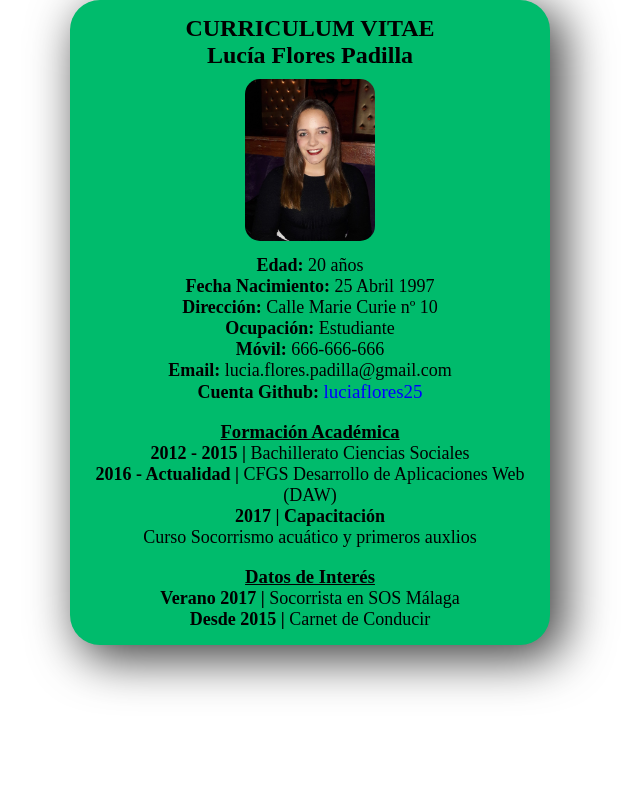
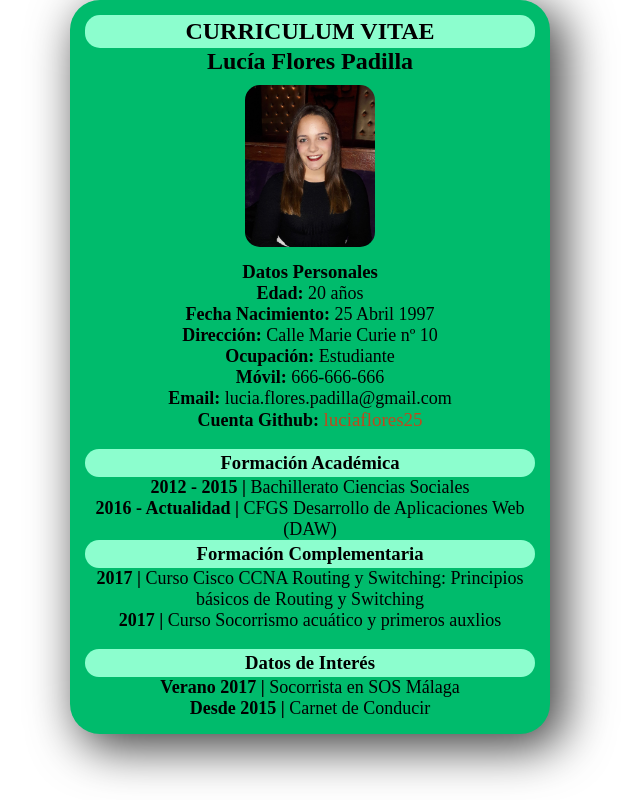
Before and after one commit to luciaflores25/luciaflores25.github.io, a plain HTML site: page index.html in a window 1280 px wide. Shown: the whole page, without its empty margins (330-970 px from the left). Drawn offline with Linux system fonts and the light colour scheme.

Commit message:
actualizado

```diff
--- a/index.html
+++ b/index.html
@@ -9,14 +9,17 @@
 			padding:  0 auto;
 		}
 
-		h3{
-			text-decoration: underline;
+		.titulo{
+			background-color: #8CFECE;
+			border-radius: 15px;
+			padding: 3px;
+			borer: 1px solid #;
 		}
 
 		a{
 			text-decoration: none;
 			font-size: 19px;
-			color: blue;
+			color: #BD4A1E;
 		}
 
 		a:hover{
@@ -60,10 +63,10 @@
 	<div id="wrapper" >
 		<div id="datosPersonales" >
 
-			<h2>CURRICULUM VITAE</h2>
+			<h2 class="titulo">CURRICULUM VITAE</h2>
 			<h2><strong>Lucía Flores Padilla</strong></h2>
 			<img id="miFoto" src="img/miFoto.jpg">
-
+			<h3>Datos Personales</h3>
 			<p><strong>Edad:</strong> 20 años</p>
 			<p><strong>Fecha Nacimiento:</strong> 25 Abril 1997</p>
 			<p><strong>Dirección:</strong> Calle Marie Curie nº 10</p>
@@ -74,14 +77,16 @@
 		</div>
 		<div id="formacionYexperiencia" >
 			</br>
-			<h3>Formación Académica</h3>
+			<h3 class="titulo">Formación Académica</h3>
 			<p><strong>2012 - 2015 |</strong> Bachillerato Ciencias Sociales</p>
 			<p><strong>2016 - Actualidad |</strong> CFGS Desarrollo de Aplicaciones Web (DAW)</p>
-			<p><strong>2017 | Capacitación</strong></br>Curso Socorrismo acuático y primeros auxlios</p>
+			<h3 class="titulo">Formación Complementaria</h3>
+			<p><strong>2017 |</strong> Curso Cisco CCNA Routing y Switching: Principios básicos de Routing y Switching</p>
+			<p><strong>2017 |</strong> Curso Socorrismo acuático y primeros auxlios</p>
 
 			</br>
 
-			<h3>Datos de Interés</h3>
+			<h3 class="titulo">Datos de Interés</h3>
 			<p><strong>Verano 2017 |</strong> Socorrista en SOS Málaga</p>
 			<p><strong>Desde 2015 |</strong> Carnet de Conducir</p>
 		</div>
```
